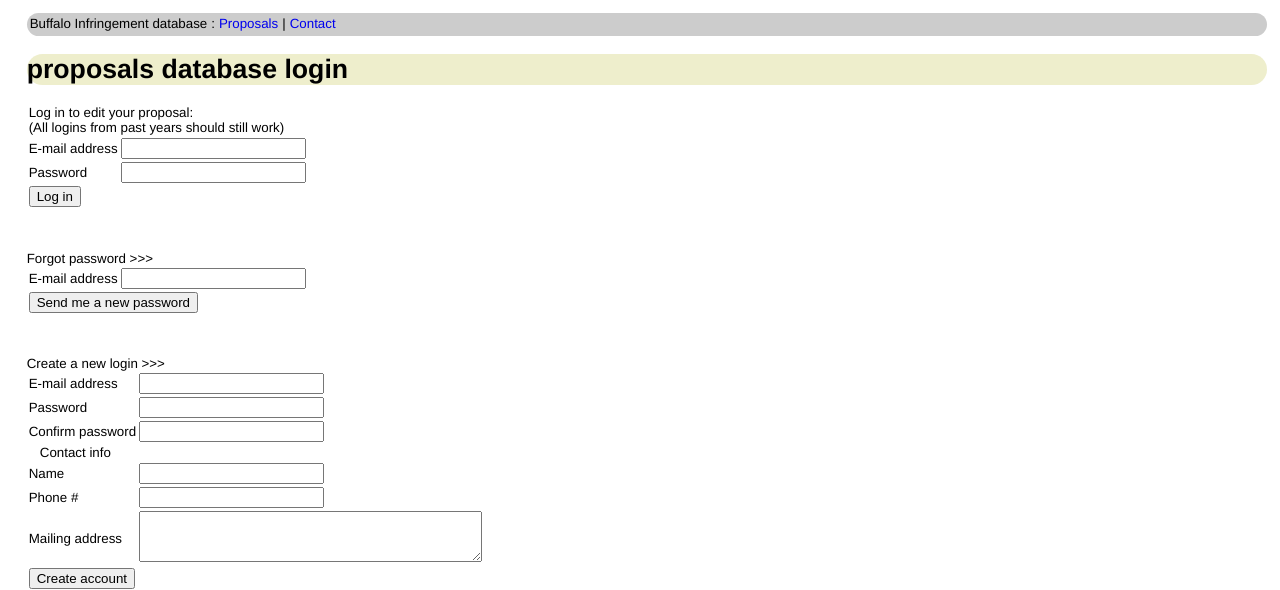
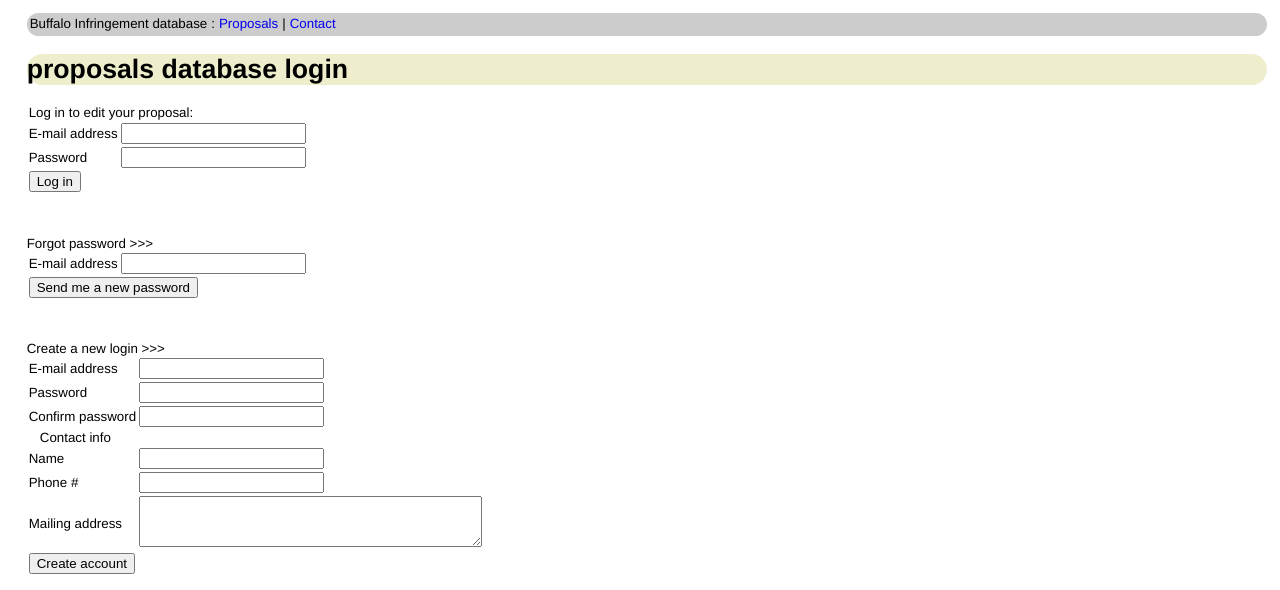
Before and after one commit to infringebuffalo/bif, a PHP site: page /loginForm.php in a window 1280 px wide. Shown: the top 590 px of the page. Run offline with PHP 8.4, Linux system fonts and the light colour scheme; some libraries are stand-ins or nearby versions.

Commit message:
removed old note about previous years' logins

```diff
--- a/loginForm.php
+++ b/loginForm.php
@@ -27,8 +27,8 @@
 <form method="post" action="login.php">
 <table cellspacing="1">
 <tr>
-<td colspan="2">Log in to edit your proposal:<br/>
-(All logins from past years should still work)</td>
+<td colspan="2">Log in to edit your proposal:
+</td>
 </tr>
 <tr>
 <td>E-mail address</td>
```
